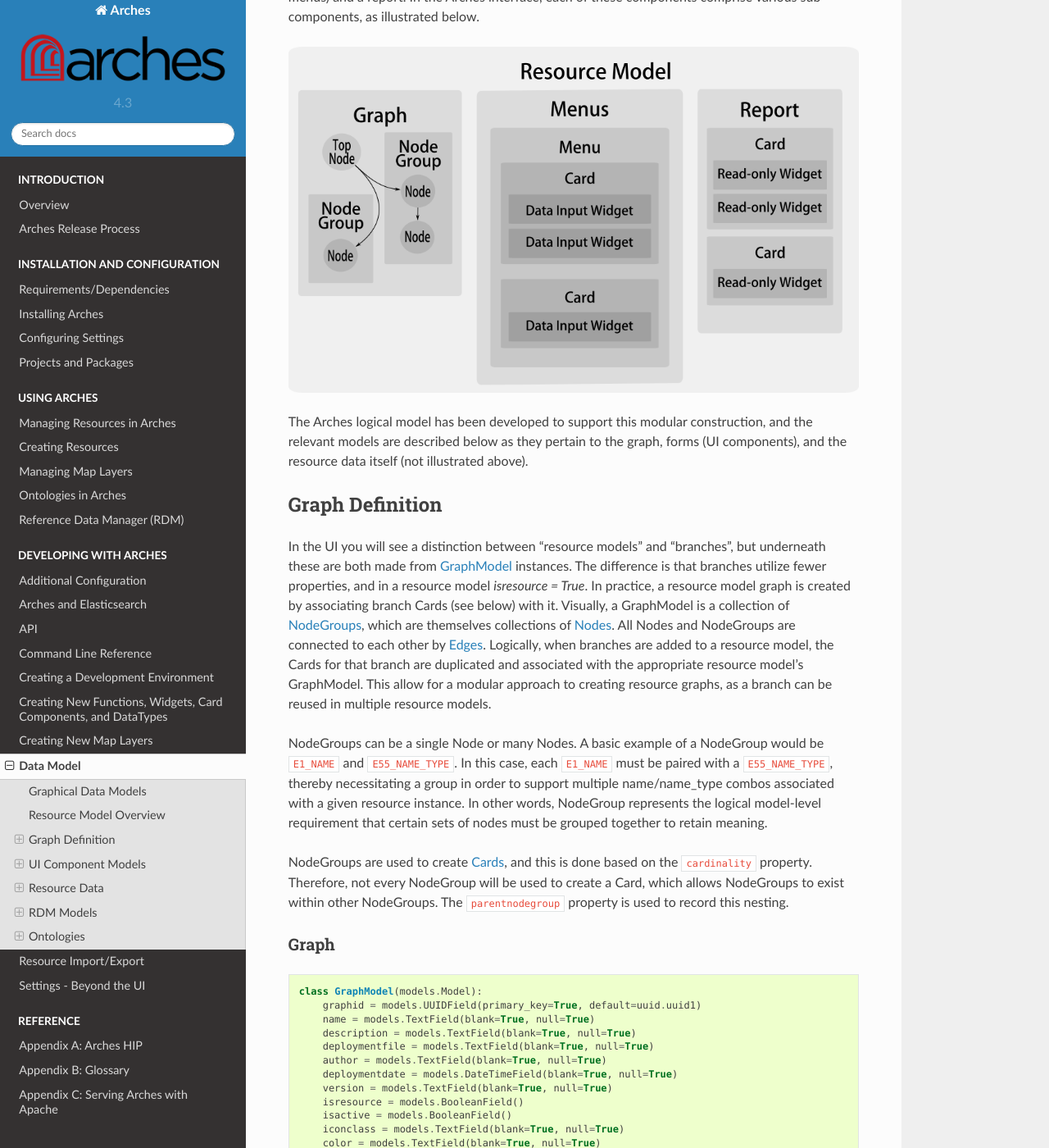
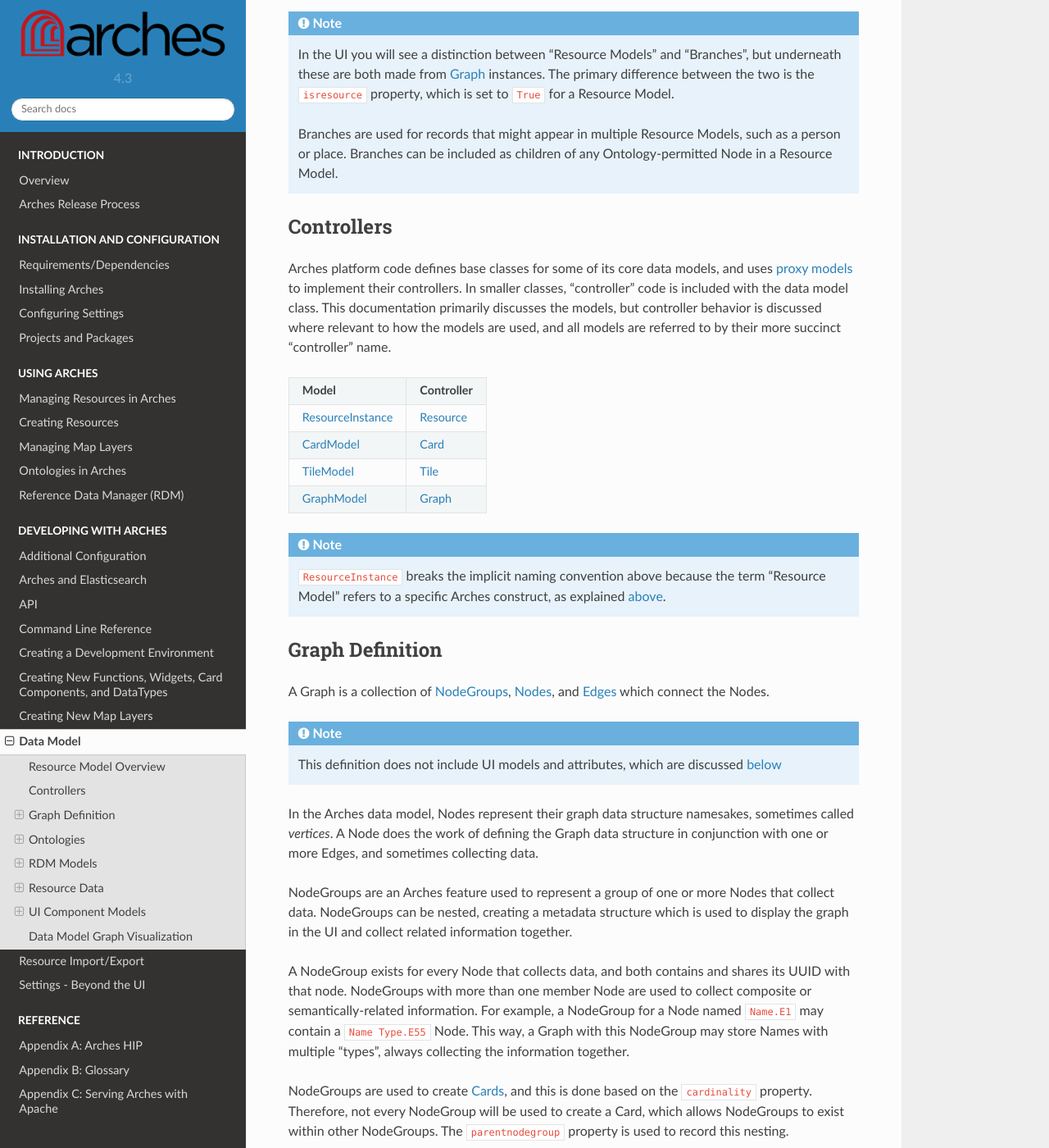
Before and after one commit to archesproject/arches-docs, a Sphinx documentation site: the page built from docs/data-model.txt, in a window 1280 px wide and 1400 px high, scrolled down 984 px. Shown: the whole window at 82% size. Built offline with Sphinx 7.4.7 and the Read the Docs theme 2.0.0, drawn with Linux system fonts in a browser that asks for light colours; some of the changed text lies outside the part shown.

Commit message:
[67] Remove mention of Menus, Forms, Reports; fully document CardComponents; thorough accuracy check and update; reorder sections for flow

```diff
--- a/docs/data-model.txt
+++ b/docs/data-model.txt
@@ -1,70 +1,108 @@
 ##########
 Data Model
 ##########
-
-*********************
-Graphical Data Models
-*********************
-
-Arches Models Only
-
-.. image:: images/arches-models-v4.3.1.svg
-   :target: _images/arches-models-v4.3.1.svg
-
-Full Data Model
-
-
-.. image:: images/full-data-model-v4.3.1.svg
-   :target: _images/full-data-model-v4.3.1.svg
 
 ***********************
 Resource Model Overview
 ***********************
 
-Resources in an Arches database are separated into distinct resource
-"models", and users can create and modify resource models within the
-app interface itself, using the Arches Designer. To support these
-capabilities, resource models are defined with modular components that
-can be re-used throughout the system.
+Resources in an Arches database are separated into distinct Resource
+Models designed to represent a kind of physical real-world resource,
+such as a historic artifact or event. In the technical sense, the term
+**Resource Model** refers collectively to the following user-facing
+elements in Arches:
 
-The three basic components of a resource model are a `graph`_, a set
-of data entry `forms <#form>`_, (also called menus) and a report. In
-the Arches interface, each of these components comprise various
-sub-components, as illustrated below.
+#. A Graph data structure representing a physical real-world resource,
+   such as a building, a public figure, a website, an archaeological
+   site, or a historic document.
+
+#. A set of Cards to collect and display data associated with
+   instances of this Resource Model.
+
+
+
+The relationships among these components and their dependencies are
+visualized below:
 
 .. image :: images/resource-model-full.png
    :target: _images/resource-model-full.png
 
 The Arches logical model has been developed to support this modular
 construction, and the relevant models are described below as they
-pertain to the graph, forms (UI components), and the resource data
+pertain to the graph, UI components, and the resource data
 itself (not illustrated above).
+
+.. note::
+
+   In the UI you will see a distinction between "Resource Models" and
+   "Branches", but underneath these are both made from `Graph
+   <#graphmodel>`_ instances. The primary difference between the two
+   is the ``isresource`` property, which is set to ``True`` for a
+   Resource Model.
+
+   Branches are used for records that might appear in multiple
+   Resource Models, such as a person or place. Branches can be
+   included as children of any Ontology-permitted Node in a Resource
+   Model.
+
+
+
+***********
+Controllers
+***********
+
+Arches platform code defines base classes for some of its core data
+models, and uses `proxy models
+<https://docs.djangoproject.com/en/1.11/topics/db/models/#proxy-models>`_
+to implement their controllers. In smaller classes, "controller" code
+is included with the data model class. This documentation primarily
+discusses the models, but controller behavior is discussed where
+relevant to how the models are used, and all models are referred to by
+their more succinct "controller" name.
+
+=====================   ==================
+**Model**               **Controller**
+`ResourceInstance`_     `Resource <https://github.com/archesproject/arches/blob/4.3.1/arches/app/models/resource.py#L35>`_
+`CardModel`_            `Card <https://github.com/archesproject/arches/blob/4.3.1/arches/app/models/card.py#L25>`_
+`TileModel`_            `Tile <https://github.com/archesproject/arches/blob/4.3.1/arches/app/models/tile.py#L36>`_
+`GraphModel`_           `Graph <https://github.com/archesproject/arches/blob/4.3.1/arches/app/models/graph.py#L33>`_
+=====================   ==================
+
+.. note::
+
+   ``ResourceInstance`` breaks the implicit naming convention above
+   because the term "Resource Model" refers to a specific Arches
+   construct, as explained `above <#resource-model-overview>`_.
 
 ****************
 Graph Definition
 ****************
 
-In the UI you will see a distinction between "resource models" and
-"branches", but underneath these are both made from `GraphModel
-<#graph>`_ instances. The difference is that branches utilize fewer
-properties, and in a resource model `isresource = True`. In practice,
-a resource model graph is created by associating branch Cards (see
-below) with it. Visually, a GraphModel is a collection of `NodeGroups
-<#nodegroup>`_, which are themselves collections of `Nodes
-<#node>`_. All Nodes and NodeGroups are connected to each other by
-`Edges <#edge>`_. Logically, when branches are added to a resource
-model, the Cards for that branch are duplicated and associated with
-the appropriate resource model's GraphModel. This allow for a modular
-approach to creating resource graphs, as a branch can be reused in
-multiple resource models.
+A Graph is a collection of `NodeGroups <#nodegroup>`_, `Nodes
+<#node>`_, and `Edges <#edge>`_ which connect the Nodes.
 
-NodeGroups can be a single Node or many Nodes. A basic example of a
-NodeGroup would be ``E1_NAME`` and ``E55_NAME_TYPE``. In this case,
-each ``E1_NAME`` must be paired with a ``E55_NAME_TYPE``, thereby
-necessitating a group in order to support multiple name/name_type
-combos associated with a given resource instance. In other words,
-NodeGroup represents the logical model-level requirement that certain
-sets of nodes must be grouped together to retain meaning.
+.. note::
+
+   This definition does not include UI models and attributes, which
+   are discussed `below <#ui-component-models>`_
+
+In the Arches data model, Nodes represent their graph data structure
+namesakes, sometimes called `vertices`. A Node does the work of
+defining the Graph data structure in conjunction with one or more
+Edges, and sometimes collecting data.
+
+NodeGroups are an Arches feature used to represent a group of one or
+more Nodes that collect data. NodeGroups can be nested, creating a
+metadata structure which is used to display the graph in the UI and
+collect related information together.
+
+A NodeGroup exists for every Node that collects data, and both
+contains and shares its UUID with that node. NodeGroups with more than
+one member Node are used to collect composite or semantically-related
+information. For example, a NodeGroup for a Node named ``Name.E1`` may
+contain a ``Name Type.E55`` Node. This way, a Graph with this
+NodeGroup may store Names with multiple "types", always collecting the
+information together.
 
 NodeGroups are used to create `Cards <#cardmodel>`_, and this is done
 based on the ``cardinality`` property. Therefore, not every NodeGroup
@@ -72,10 +110,21 @@
 other NodeGroups. The ``parentnodegroup`` property is used to record
 this nesting.
 
-Graph
-=====
+A user-defined Function may be registered and then associated with a
+Graph in order to extend the behavior of Arches. For more information,
+see :ref:`here <Functions>`.
+
+
+GraphModel
+==========
 
 .. literalinclude:: examples/arches/graphmodel.py
+   :language: python
+
+Node
+====
+
+.. literalinclude:: examples/arches/node.py
    :language: python
 
 NodeGroup
@@ -104,222 +148,6 @@
    :language: python
 
 
-*******************
-UI Component Models
-*******************
-
-.. important::
-   In the Arches 4.2 UI, **Forms** are called **Menus**. The terms are
-   used interchangeably in this documentation.
-
-
-A number of models exist specifically to support the resource model
-UI. The purpose of this is to create direct relationships between the
-resource graph and the data entry menus that are used to create
-resource instances. Generally, the process works like this:
-
-#. A resource graph is an organized collection NodeGroups which define
-   what information will be gathered for a given resource model.
-
-#. A resource's data entry menus are made of `Cards <#cardmodel>`_ and
-   `CardComponents <#cardcomponent>`_ that are tied to specific
-   NodeGroups and define which input `Widgets <#widget>`_ will be used
-   to gather values for each Node in that NodeGroup.
-
-.. image:: images/graph-forms.png
-   :target: _images/graph-forms.png
-
-Each graph model instance that represents a resource model has any
-number of Form instances attached to it, which are meant to
-thematically categorize sets of data entry. Forms are made up of one
-or more Cards. Cards are UI representations of a NodeGroup, and they
-encapsulate the Widgets that facilitate data entry for each Node in a
-given NodeGroup instance.
-
-While a Card will only handle data entry for a single NodeGroup (which
-may have many Nodes or children NodeGroups), a single NodeGroup can be
-handled by more than one Card. This allows a NodeGroup to be
-represented on one Card in the web app, and in a different Card in the
-mobile app. Like a NodeGroup, a Card may be nested within a parent
-Card, which is necessary in the case of wizards/card groups. These
-nested cards are called "sub-cards" in the Resource Manager interface.
-
-
-CardModel
-=========
-
-.. literalinclude:: examples/arches/cardmodel.py
-   :language: python
-
-
-CardComponent
-=============
-
-.. literalinclude:: examples/arches/cardcomponent.py
-   :language: python
-
-Field description:
-
-:name: a name to be displayed in the UI for this component
-:description: a description to be displayed in the UI for this component
-:component: a require path for the JS module representing this component
-:componentname: a Knockout.js component name used by this component (for rendering via knockout's component binding handler)
-:defaultconfig: a default JSON configuration object to be used by cards that implement this component
-
-Widget
-======
-
-.. literalinclude:: examples/arches/widget.py
-   :language: python
-
-
-DDataType
-=========
-Used to validate data entered into ``widgets``
-
-.. literalinclude:: examples/arches/ddatatype.py
-   :language: python
-
-
-
-ReportTemplate
-==============
-
-Functionally similar to ``CardComponents``, a ReportTemplate allows
-for customization of the behavior of a ``Report``.
-
-.. literalinclude:: examples/arches/reporttemplate.py
-   :language: python
-
-*************
-Resource Data
-*************
-
-Three models are used to store Arches business data:
-
-+ ``ResourceInstance`` - one per resource in the database
-
-+ ``Tile`` - stores all business data
-
-+ ``ResourceXResource`` - records relationships between resource instances
-
-
-Creating a new resource in the database instantiates a new
-`ResourceInstance`_, which belongs to one resource model and has a
-unique ``resourceinstanceid``. A resource instance may also have its
-own security/permissions properties in order to allow a fine-grained
-level of user-based permissions.
-
-Once data have been captured, they are stored as Tiles in the
-database. Each Tile stores one instance of all of the attributes of a
-given NodeGroup for a resource instance, as referenced by the
-``resourceinstanceid``. This business data is stored as a JSON object,
-which is a dictionary with n number of keys/value pairs that represent
-a Node's id ``nodeid`` and that Node's value.
-
-in theory:
-
-.. code-block:: json
-
-   {
-        "nodeid": "node value",
-        "nodeid": "node value"
-   }
-
-
-
-in practice:
-
-.. code-block:: json
-
-   {
-        "20000000-0000-0000-0000-000000000002": "John",
-        "20000000-0000-0000-0000-000000000004": "Primary"
-   }
-
-(The keys in the second example refer to an ``E1_NAME`` node and an
-``E55_NAME_TYPE`` node, respectively.)
-
-
-Arches also allows for the creation of relationships between resource
-instances, and these are stored as instances of the
-`ResourceXResource`_ model. The ``resourceinstanceidfrom`` and
-``resourceinstanceidto`` fields create the relationship, and
-``relationshiptype`` qualifies the relationship. The latter must
-correspond to the appropriate top node in the RDM. This constrains the
-list of available types of relationships available between resource
-instances.
-
-ResourceInstance
-================
-
-.. literalinclude:: examples/arches/resourceinstance.py
-   :language: python
-
-
-TileModel
-=========
-
-.. literalinclude:: examples/arches/tilemodel.py
-   :language: python
-
-
-ResourceXResource
-=================
-
-.. literalinclude:: examples/arches/resourcexresource.py
-   :language: python
-
-
-Edit Log
-==========
-
-A change in a Tile's contents, which is the result of any resource
-edits, is recorded as an instance of the EditLog model.
-
-.. literalinclude:: examples/arches/editlog.py
-   :language: python
-
-
-**********
-RDM Models
-**********
-
-The RDM (Reference Data Manager) stores all of the vocabularies used
-in your Arches installation. Whether they are simple wordlists or a
-polyhierarchical thesauri, these vocabularies are stored as "concept
-schemes" and can be viewed as an aggregation of one or more `concepts
-<#concept>`_ and the semantic relationships (links) between those
-concepts.
-
-In the data model, a concept scheme consists of a set of Concept
-instances, each paired with a `Value`_. In our running name/name_type
-example, the ``E55_NAME_TYPE`` Node would be linked to a Concept
-(``E55_NAME_TYPE``) which would have two child Concepts. Thus, where
-the user sees a dropdown containing "Primary" and "Alternate", these
-are actually the Values of ``E55_NAME_TYPE``'s two descendent
-Concepts. The parent/child relationships between Concepts are stored
-as `Relation`_ instances.
-
-Concept
-=======
-
-.. literalinclude:: examples/arches/concept.py
-   :language: python
-
-
-Relation
-========
-
-.. literalinclude:: examples/arches/relation.py
-   :language: python
-
-Value
-=====
-
-.. literalinclude:: examples/arches/value.py
-   :language: python
-
 **********
 Ontologies
 **********
@@ -328,8 +156,8 @@
 Model) classes for Node instances, as well as a set of relationships
 that will define Edge instances. Most importantly, an ontology
 enforces which Edges can be used to connect which Nodes. If a
-pre-loaded ontology is designated for a GraphModel instance, every
-NodeGroup within that GraphModel must conform to that ontology. You
+pre-loaded ontology is designated for a Graph instance, every
+NodeGroup within that Graph must conform to that ontology. You
 may also create an "ontology-less" graph, which will not define
 specific CRM classes for the Nodes and Edges.
 
@@ -387,3 +215,224 @@
 
 .. literalinclude:: examples/arches/ontologyclass.py
    :language: python
+
+**********
+RDM Models
+**********
+
+The RDM (Reference Data Manager) stores all of the vocabularies used
+in your Arches installation. Whether they are simple wordlists or a
+polyhierarchical thesauri, these vocabularies are stored as "concept
+schemes" and can be viewed as an aggregation of one or more `concepts
+<#concept>`_ and the semantic relationships (links) between those
+concepts.
+
+In the data model, a concept scheme consists of a set of Concept
+instances, each paired with a `Value`_. In our running name/name_type
+example, the ``Name Type.E55`` Node would be linked to a Concept
+(``Name Type.E55``) which would have two child Concepts. Thus, where
+the user sees a dropdown containing "Primary" and "Alternate", these
+are actually the Values of ``Name Type.E55``'s two descendent
+Concepts. The parent/child relationships between Concepts are stored
+as `Relation`_ instances.
+
+Concept
+=======
+
+.. literalinclude:: examples/arches/concept.py
+   :language: python
+
+
+Relation
+========
+
+.. literalinclude:: examples/arches/relation.py
+   :language: python
+
+Value
+=====
+
+.. literalinclude:: examples/arches/value.py
+   :language: python
+
+*************
+Resource Data
+*************
+
+Three models are used to store Arches business data:
+
++ ``ResourceInstance`` - one per resource in the database
+
++ ``Tile`` - stores all business data
+
++ ``ResourceXResource`` - records relationships between resource instances
+
+
+Creating a new resource in the database instantiates a new
+`ResourceInstance`_, which belongs to one resource model and has a
+unique ``resourceinstanceid``. A resource instance may also have its
+own security/permissions properties in order to allow a fine-grained
+level of user-based permissions.
+
+Once data have been captured, they are stored as Tiles in the
+database. Each Tile stores one instance of all of the attributes of a
+given NodeGroup for a resource instance, as referenced by the
+``resourceinstanceid``. This business data is stored as a JSON object,
+which is a dictionary with n number of keys/value pairs that represent
+a Node's id ``nodeid`` and that Node's value.
+
+in theory:
+
+.. code-block:: json
+
+   {
+        "nodeid": "node value",
+        "nodeid": "node value"
+   }
+
+
+
+in practice:
+
+.. code-block:: json
+
+   {
+        "20000000-0000-0000-0000-000000000002": "John",
+        "20000000-0000-0000-0000-000000000004": "Primary"
+   }
+
+(In keeping with our running example, the keys in the second example
+would refer to an ``Name.E1`` node and an ``Name Type.E55`` node,
+respectively.)
+
+
+Arches also allows for the creation of relationships between resource
+instances, and these are stored as instances of the
+`ResourceXResource`_ model. The ``resourceinstanceidfrom`` and
+``resourceinstanceidto`` fields create the relationship, and
+``relationshiptype`` qualifies the relationship. The latter must
+correspond to the appropriate top node in the RDM. This constrains the
+list of available types of relationships available between resource
+instances.
+
+ResourceInstance
+================
+
+.. literalinclude:: examples/arches/resourceinstance.py
+   :language: python
+
+
+TileModel
+=========
+
+.. literalinclude:: examples/arches/tilemodel.py
+   :language: python
+
+
+ResourceXResource
+=================
+
+.. literalinclude:: examples/arches/resourcexresource.py
+   :language: python
+
+
+Edit Log
+==========
+
+A change in a Tile's contents, which is the result of any resource
+edits, is recorded as an instance of the EditLog model.
+
+.. literalinclude:: examples/arches/editlog.py
+   :language: python
+
+*******************
+UI Component Models
+*******************
+
+A number of models exist specifically to support the resource model
+UI. The purpose of this is to create direct relationships between the
+resource graph and the data entry cards that are used to create
+resource instances. Generally, the process works like this:
+
+#. A resource graph is an organized collection of NodeGroups which
+   define what information will be gathered for a given resource
+   model.
+
+#. A resource's `Cards <#cardmodel>`_ and are tied to specific
+   NodeGroups and define which input `Widgets <#widget>`_ will be used
+   to gather values for each Node in that NodeGroup. CardComponents
+   are used to render the cards in various contexts in the Arches UI.
+
+
+.. image:: images/graph-forms.png
+   :target: _images/graph-forms.png
+
+
+Cards are UI representations of a NodeGroup, and they encapsulate the
+Widgets that facilitate data entry for each Node in a given NodeGroup
+instance.
+
+While a Card will only handle data entry for a single NodeGroup (which
+may have many Nodes or NodeGroups), a single NodeGroup can be handled
+by more than one Card.
+
+Throughout the Arches UI, CardComponents are used to render Cards in
+both read-only and data entry contexts.
+
+.. note::
+
+   Beginning in Arches 4.3, CardComponents provide functionality
+   formerly provided by Forms, Menus, and Reports.
+
+
+CardModel
+=========
+
+.. literalinclude:: examples/arches/cardmodel.py
+   :language: python
+
+
+CardComponent
+=============
+
+A CardComponent renders a Card.
+
+.. literalinclude:: examples/arches/cardcomponent.py
+   :language: python
+
+Field description:
+
+:name: a name to be displayed in the UI for this component
+:description: a description to be displayed in the UI for this component
+:component: a require path for the JS module representing this component
+:componentname: a Knockout.js component name used by this component (for rendering via knockout's component binding handler)
+:defaultconfig: a default JSON configuration object to be used by cards that implement this component
+
+Widget
+======
+
+.. literalinclude:: examples/arches/widget.py
+   :language: python
+
+
+DDataType
+=========
+Used to validate data entered into ``widgets``
+
+.. literalinclude:: examples/arches/ddatatype.py
+   :language: python
+
+
+******************************
+Data Model Graph Visualization
+******************************
+
+Arches Models Only
+
+.. image:: images/arches-models-v4.3.1.svg
+   :target: _images/arches-models-v4.3.1.svg
+
+Full Data Model
+
+.. image:: images/full-data-model-v4.3.1.svg
+   :target: _images/full-data-model-v4.3.1.svg
```
Also changed, not shown: other parts of docs/data-model.txt (+0 -5 lines).
